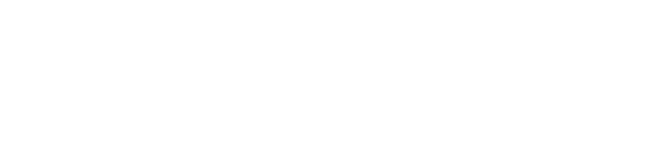
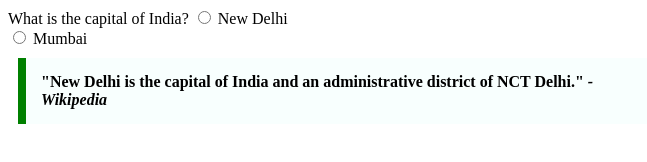
Before and after one commit to acciojob/trivia-HarshitTyagi651, a website: page main.html in a window 1280 px wide. Shown: the whole page, without its empty margins (0-647 px from the left). Drawn offline with Linux system fonts and the light colour scheme.

Commit message:
created a submission

```diff
--- a/main.html
+++ b/main.html
@@ -4,10 +4,35 @@
 
 <head>
 	<link rel="stylesheet" href="styles.css">
+	<style>
+		.styled-quote{
+			max-width: 600px;
+			margin: 10px;
+			padding: 15px;
+			border-left: 8px solid green;
+			background-color: #f8fffe ;
+			font-weight: bold;
+		}
+	</style>
 </head>
 
 <body>
 	<!-- the entire body must be written by student -->
+	What is the capital of India?
+	<label>
+	    <input type="radio" name="capital" value="new-delhi">
+        New Delhi
+    </label>
+    <br>
+    <label>
+        <input type="radio" name="capital" value="mumbai">
+        Mumbai
+    </label>
+
+	<blockquote class="styled-quote">
+        "New Delhi is the capital of India and an administrative district of NCT Delhi."
+        <cite> - Wikipedia</cite>
+    </blockquote>
     <script type="text/javascript" src="./script.js">
 </script>
 
```
